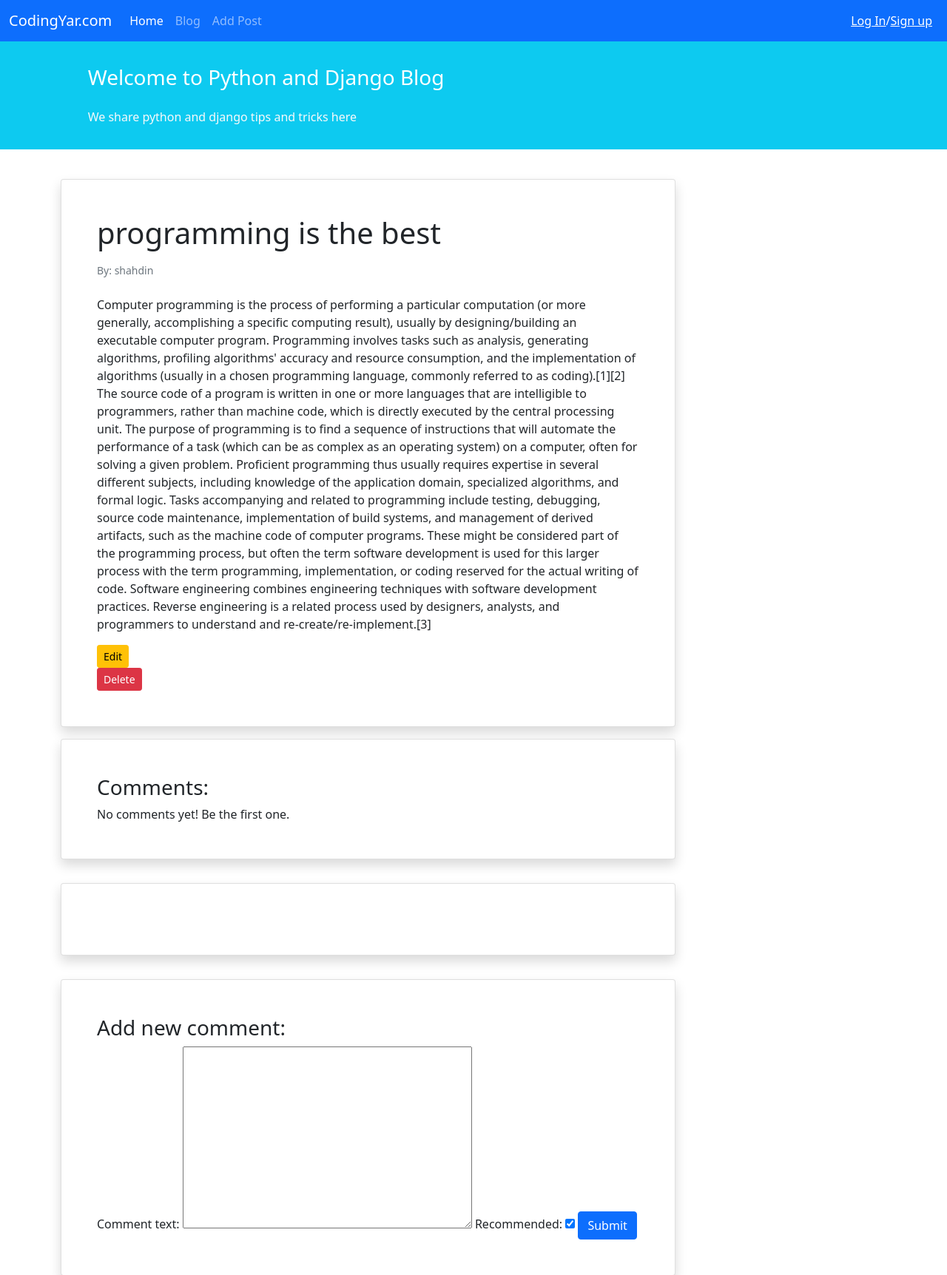
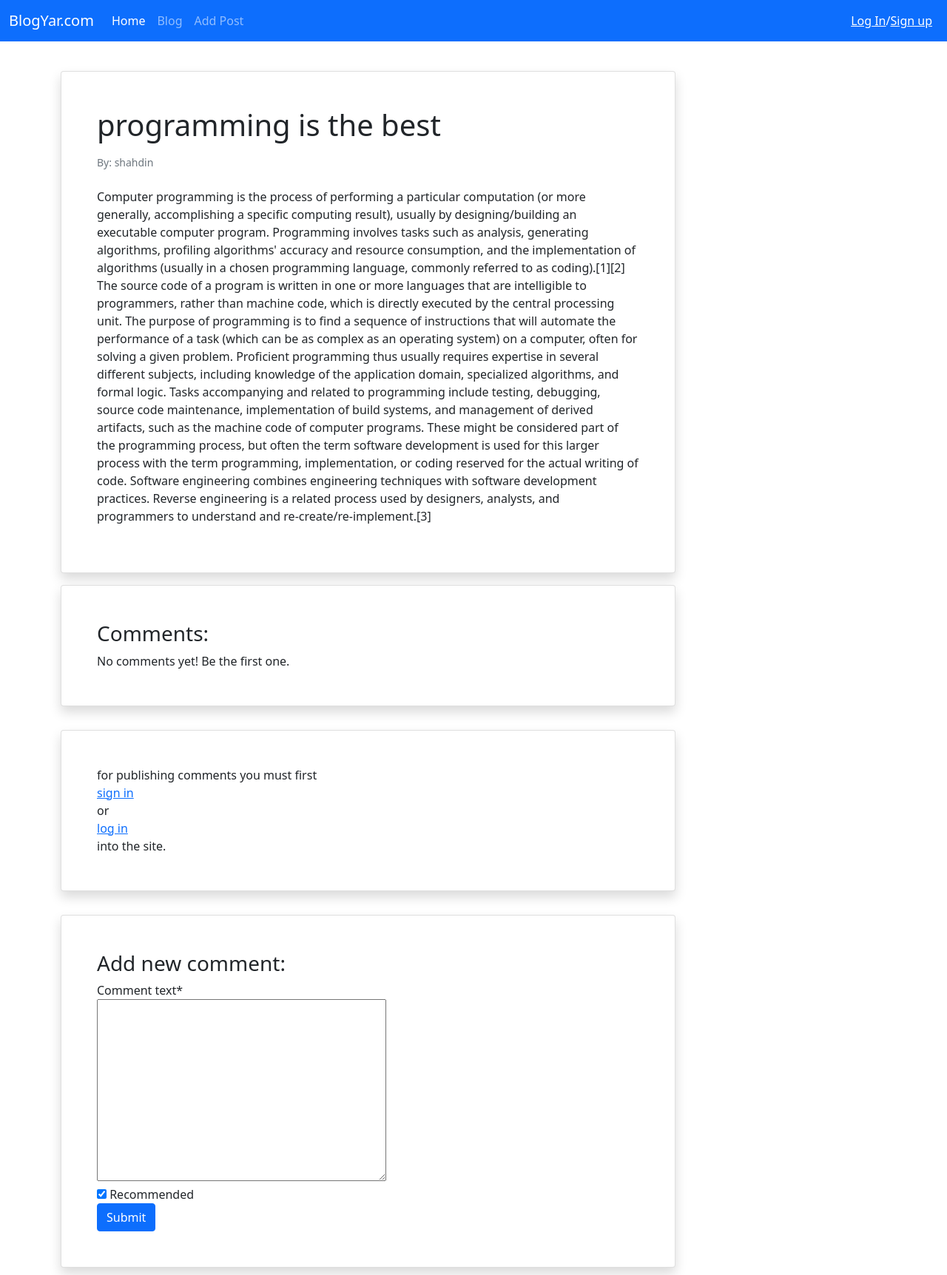
Before and after one commit to shahdin-sh/django_Blog_project, a Django app: page /1 in a window 1280 px wide. Shown: the top 1724 px of the page at 74% size. Run offline with Django 4.2, Linux system fonts and the light colour scheme; data comes from the database, SQL or seed files in the repository; both versions use the stored data as it was after the commit; some libraries are stand-ins or nearby versions.

Commit message:
add crispy forms, authentication and comments to admin panel

```diff
--- a/Blog/models.py
+++ b/Blog/models.py
@@ -10,7 +10,7 @@ class Post(models.Model):
     )
     title = models.CharField(max_length=100)
     text = models.TextField()
-    author = models.ForeignKey('auth.User', on_delete=models.CASCADE)
+    author = models.ForeignKey(get_user_model(), on_delete=models.CASCADE)
     date_created = models.DateTimeField(auto_now_add=True)
     datetime_modified = models.DateTimeField(auto_now=True)
     status = models.CharField(choices=STATUS_CHOICES, max_length=10)
--- a/Blog/templates/blog/post_detail.html
+++ b/Blog/templates/blog/post_detail.html
@@ -1,4 +1,5 @@
 {% extends '_base.html' %}
+{% load crispy_forms_tags %}
 {%block page_title%}
 post_detail
 {% endblock page_title %}
@@ -11,12 +12,14 @@ post_detail
                     <h1>{{ post_detail.title }}</h1>
                     <p class="small text-muted mt-2">By: {{post_detail.author}}</p>
                     <p class="mt-2">{{post_detail.text}}</p>
+                    {% if post_detail.author.id == user.id %}
                         <div>
                             <a href="{% url "post_edit_option" post_detail.id %}" class="btn btn-sm btn-warning">Edit</a>
                         </div>
                         <div>
                             <a href="{% url "post_delete_option" post_detail.id %}" class="btn btn-sm btn-danger">Delete</a>
                         </div>
+                    {% endif %}
                 </div>
                 {% if not comments %}
                 <div class="card shadow my-3 p-5">
@@ -24,9 +27,9 @@ post_detail
                         No comments yet! Be the first one.
                 </div>
                 {% endif %}
+                {% if comments %}
                 <div class="d-flex justify-content-center">
                     <div class="card shadow my-3 p-5 w-sm-75 w-100" id="comments_box">
-                        {% if comments %}
                          {% for i in comments %}
                             {% if i.is_active %}
                             <div class="border-bottom mb-3" id="each_comments_box">
@@ -36,19 +39,26 @@ post_detail
                                 {% elif not i.recommended %}
                                     <div class="sad_face"><h6 class="mb-3">:(</h6></div>
                                 {% endif %}
-                                    <h6 class="mb-3">  زمان انتشار: {{ i.datetime_comment }}</h6>
+                                <h6 class="mb-3">release: {{ i.datetime_comment }}</h6>
                                 <p>{{ i.comment_text|linebreaks }}</p>
                             </div>
                             {% endif %}
                          {% endfor %}
-                        {% endif %}
                     </div>
                 </div>
+                {% endif %}
+                {% if not user.is_authenticated %}
+                     <div class="d-flex justify-content-center">
+                        <div class="card shadow my-3 p-5 w-sm-75 w-100" id="comments_box">
+                         for publishing comments you must first <a href="{% url 'signup' %}">sign in</a> or <a href="{% url 'login' %}">log in</a> into the site.
+                        </div>
+                     </div>
+                {% endif %}
                 <div class="card shadow my-3 p-5">
                     <h3>Add new comment:</h3>
                     <form method="POST">
                         {% csrf_token %}
-                        {{ comment_form}}
+                        {{ comment_form|crispy}}
                         <button type="submit" class="btn btn-primary">Submit</button>
                     </form>
                 </div>
--- a/Blog/templates/blog/post_list.html
+++ b/Blog/templates/blog/post_list.html
@@ -13,7 +13,7 @@ Post list
                         <h6 class="card-subtitle mb-2 text-muted small py-2">By {{i.author}}</h6>
                         <h6 class="card-subtitle mb-2 text-muted small py-2">{{i.date_created}}</h6>
                         <p class="card-text py-3">{{i.text}}</p>
-                        <div class="btn btn-sm btn-success">
+                        <div class="btn btn-sm">
                             <a href="{% url "post_detail_view" i.id %}">Read More</a>
                         </div>
                     </div>
--- a/Blog/urls.py
+++ b/Blog/urls.py
@@ -1,11 +1,11 @@
 from django.urls import path
 from .views import *
-
+from django.contrib.auth.decorators import login_required
 
 urlpatterns = [
     path('', PostListView.as_view(), name='post_view_of_blog'),
     path('<int:pk>', post_detail_view, name='post_detail_view'),
-    path('add/', PostCreatView.as_view(), name='post_view_add'),
-    path('<int:pk>/edit/', PostEditView.as_view(), name='post_edit_option'),
-    path('<int:pk>/delete/', PostDeleteView.as_view(), name='post_delete_option'),
+    path('add/', login_required(PostCreatView.as_view()), name='post_view_add'),
+    path('<int:pk>/edit/', login_required(PostEditView.as_view()), name='post_edit_option'),
+    path('<int:pk>/delete/', login_required(PostDeleteView.as_view()), name='post_delete_option'),
 ]
--- a/Blog/views.py
+++ b/Blog/views.py
@@ -2,7 +2,8 @@ from django.shortcuts import redirect, get_object_or_404, render
 from django.urls import reverse_lazy
 from .forms import *
 from django.views import generic
-
+from django.contrib.auth.decorators import login_required
+from django.contrib.auth.mixins import UserPassesTestMixin
 
 class PostListView(generic.ListView):
     model = Post
@@ -42,13 +43,21 @@ class PostCreatView(generic.CreateView):
         return reverse('post_view_of_blog')
 
 
-class PostEditView(generic.UpdateView):
+class PostEditView(UserPassesTestMixin, generic.UpdateView):
     model = Post
     form_class = NewPostFrom
     template_name = 'blog/add_post.html'
 
+    def test_func(self):
+        obj = self.get_object()
+        return obj.author == self.request.user
 
-class PostDeleteView(generic.DeleteView):
+
+class PostDeleteView(UserPassesTestMixin,generic.DeleteView):
     model = Post
     template_name = 'blog/delete_post_view'
     success_url = reverse_lazy('post_delete_option')
+
+    def test_func(self):
+        obj = self.get_object()
+        return obj.author == self.request.user
--- a/config/settings.py
+++ b/config/settings.py
@@ -40,6 +40,7 @@ INSTALLED_APPS = [
     'django.contrib.staticfiles',
     'Blog',
     'account',
+    'crispy_forms',
 ]
 
 MIDDLEWARE = [
--- a/templates/_base.html
+++ b/templates/_base.html
@@ -14,7 +14,7 @@
 <body>
 <nav class="navbar navbar-expand-lg navbar-dark bg-primary">
     <div class="container-fluid">
-        <a class="navbar-brand" href="#">CodingYar.com</a>
+        <a class="navbar-brand" href="#">BlogYar.com</a>
         <button class="navbar-toggler" type="button" data-bs-toggle="collapse" data-bs-target="#navbarNavAltMarkup"
                 aria-controls="navbarNavAltMarkup" aria-expanded="false" aria-label="Toggle navigation">
             <span class="navbar-toggler-icon"></span>
@@ -38,16 +38,24 @@
         </div>
     </div>
 </nav>
-
-<div class="container-fluid bg-info">
-    <div class="row py-3">
-        <div class="col-md-8 col-md-10 mx-auto">
-            <h3 class="my-4 mt-3 text-white">Welcome to Python and Django Blog</h3>
-            <p class="text-light">We share python and django tips and tricks here</p>
+    {% block content %}
+        <div class="container mt-4">
+            <div class="row">
+                <div class="col-3">
+                    <div class="card my-4">
+                        <h5 class="card-header">About</h5>
+                        <div class="card-body">
+                            <p class="card-text">We love python and django. So we created a blog site to share our
+                                thoughts</p>
+                            <a href="#"
+                               class="btn btn-sm btn-danger">
+                                More...
+                            </a>
+                        </div>
+                    </div>
+                </div>
+            </div>
         </div>
-    </div>
-</div>
-    {% block content %}
     {% endblock %}
 
 
```
Also changed, not shown: Blog/admin.py (+8 -4 lines), db.sqlite3. Lines whose indentation alone changed are shown as unchanged.
